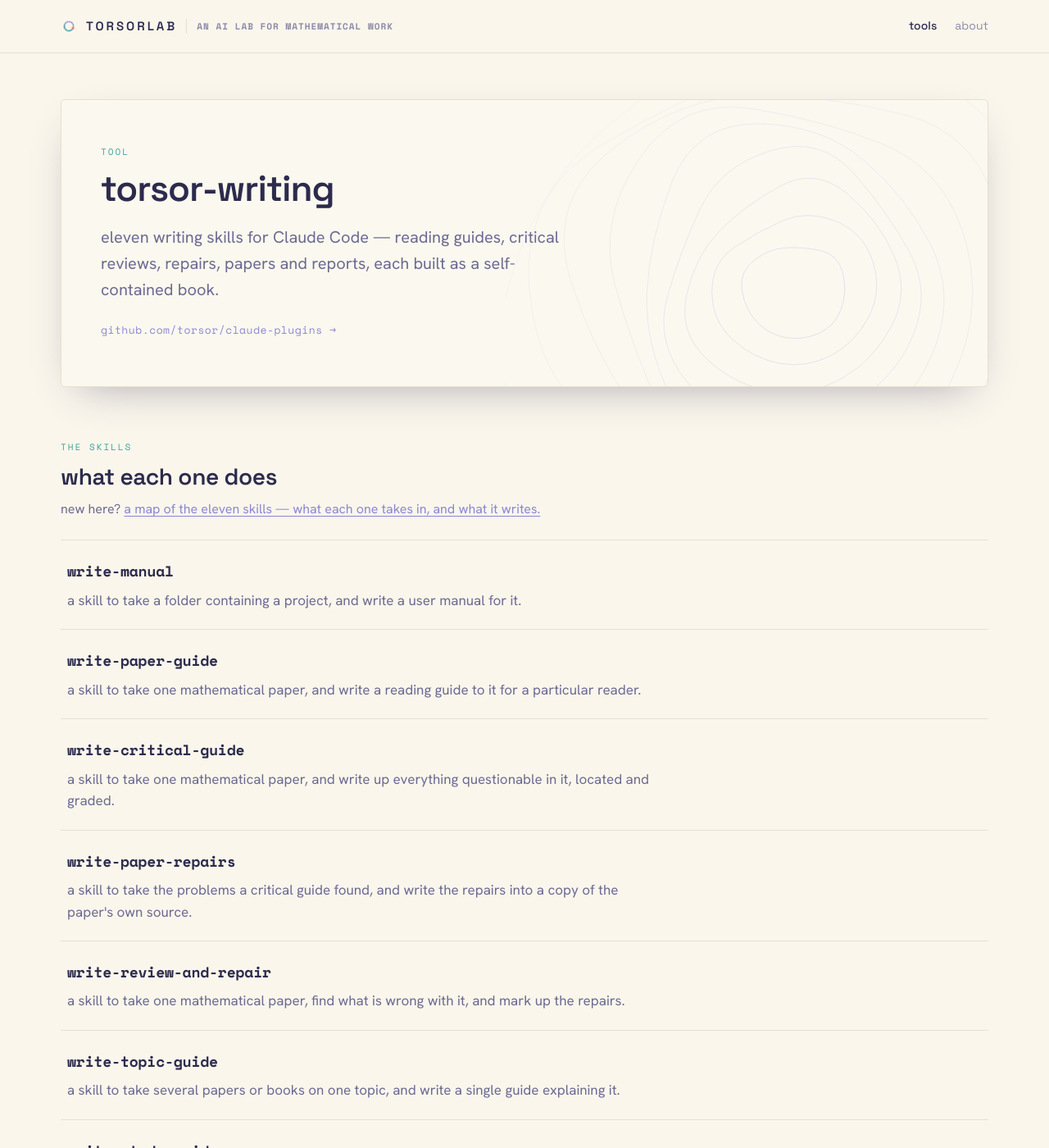
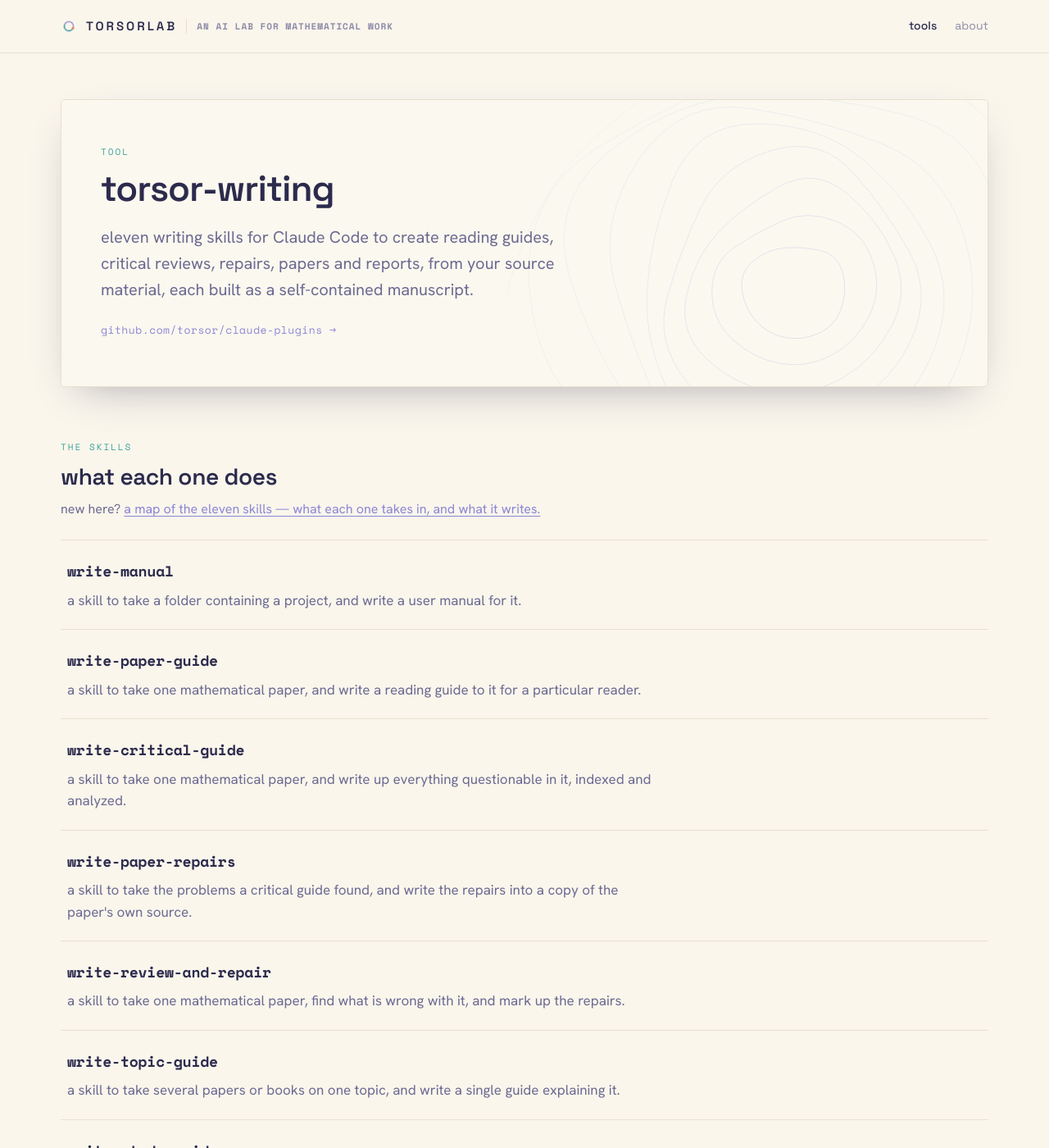
Before and after one commit to torsor/torsorlab, a Jekyll site: the page built from _tools/torsor-writing.md, in a window 1280 px wide and 1400 px high. Shown: the whole window at 82% size. Built offline with Jekyll 4.4.1, drawn with Linux system fonts in a browser that asks for light colours.

Commit message:
Reword the critical-guide summary, and Danny's tagline edit
"located and graded" -> "indexed and analyzed" in the write-critical-guide
summary. Also carries Danny's rewrite of the torsor-writing tagline.

Co-Authored-By: Claude Opus 5 (1M context) <noreply@anthropic.com>
Claude-Session: https://claude.ai/code/session_019p3toQMdeqQPRLdS66hqd5

```diff
--- a/_docs/torsor-writing/03-write-critical-guide.md
+++ b/_docs/torsor-writing/03-write-critical-guide.md
@@ -5,7 +5,7 @@ slug: write-critical-guide
 permalink: /tools/torsor-writing/write-critical-guide/
 order: 3
 manual: true
-summary: a skill to take one mathematical paper, and write up everything questionable in it, located and graded.
+summary: a skill to take one mathematical paper, and write up everything questionable in it, indexed and analyzed.
 notes:
   - title: findings, never a disposition
     text: >-
--- a/_tools/torsor-writing.md
+++ b/_tools/torsor-writing.md
@@ -1,7 +1,7 @@
 ---
 title: torsor-writing
 slug: torsor-writing
-tagline: eleven writing skills for Claude Code — reading guides, critical reviews, repairs, papers and reports, each built as a self-contained book.
+tagline: eleven writing skills for Claude Code to create reading guides, critical reviews, repairs, papers and reports, from your source material, each built as a self-contained manuscript.
 status: released
 repo: https://github.com/torsor/claude-plugins
 order: 1
```
